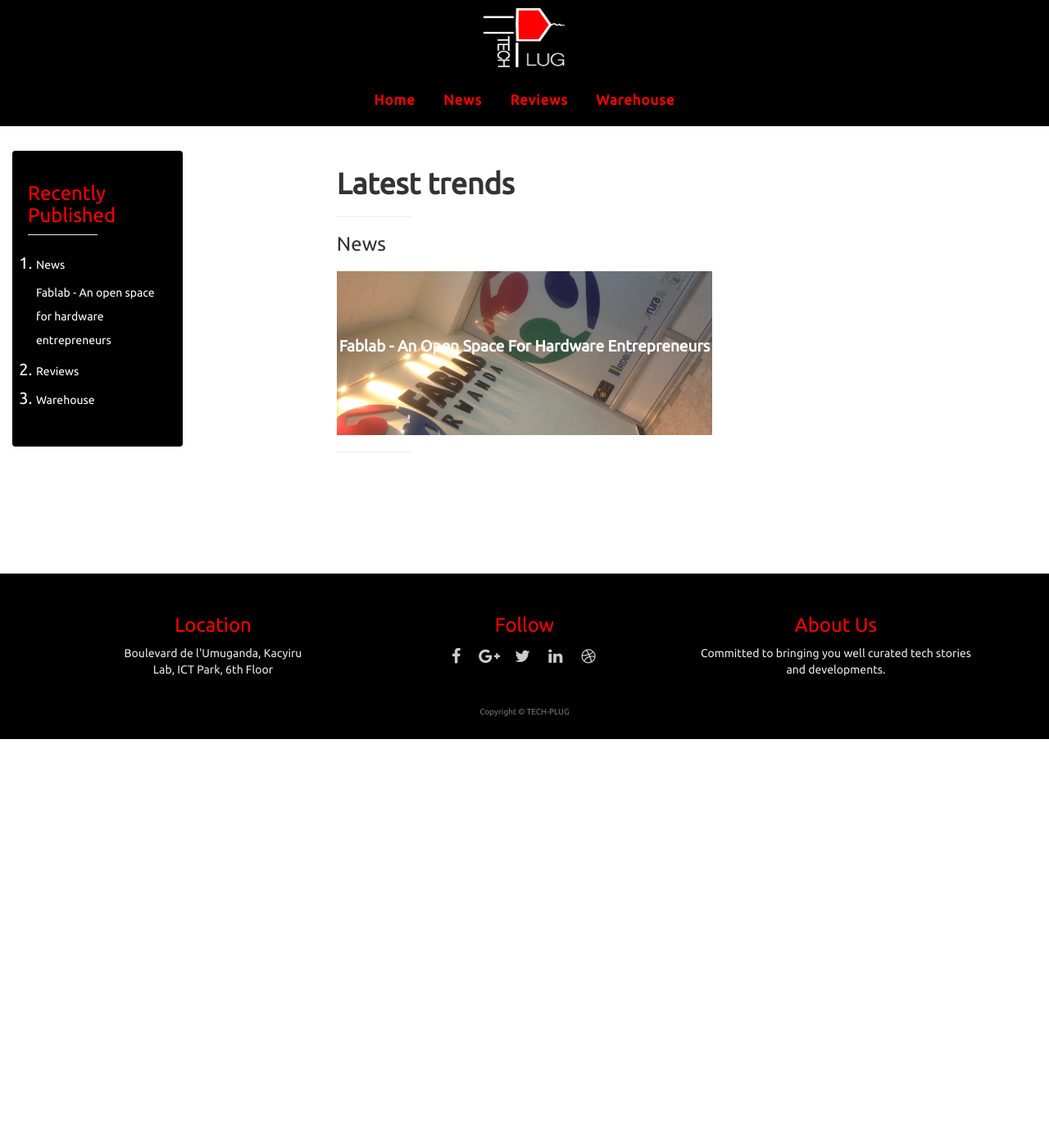
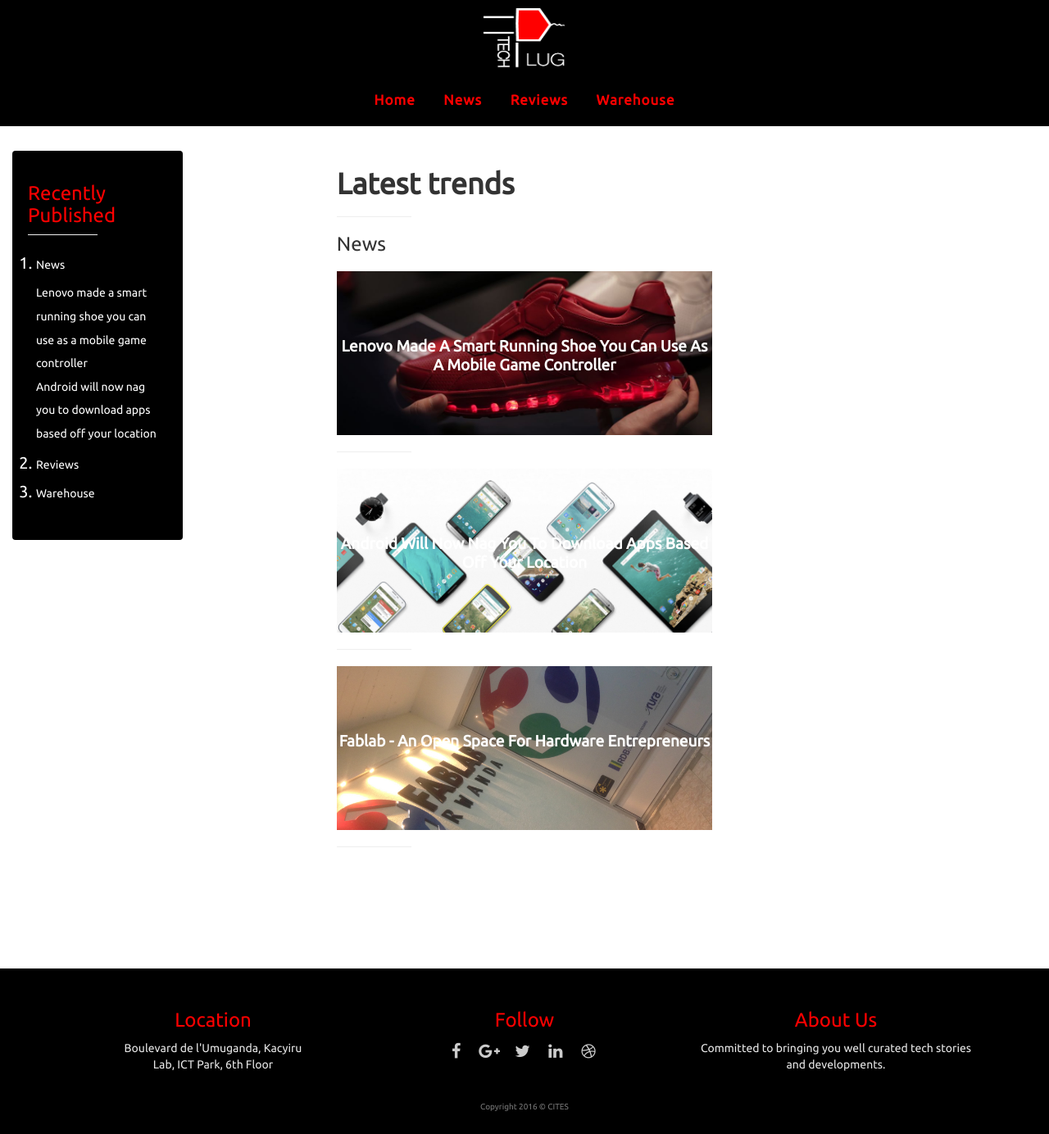
Before and after one commit to boubex/abouba.github.io, a Jekyll site: the page built from index.html, in a window 1280 px wide. Shown: the whole page at 82% size. Built offline with Jekyll 4.4.1, drawn with Linux system fonts in a browser that asks for light colours; before the commit the page ends 902 px from its top, so only the background shows below that; some of the changed lines change nothing that is shown.

Commit message:
new post

```diff
--- a/_includes/footer.html
+++ b/_includes/footer.html
@@ -35,5 +35,6 @@
         </div>
 
 
-                      <p class= "copyright text-muted text-center">  Copyright &copy; TECH-PLUG</p>
-    </footer>
+                      <p class= "copyright text-muted text-center">  Copyright 2016 &copy; CITES</p>
+
+                        </footer>
--- /dev/null
+++ b/_posts/News/2016-06-06-google will be tracking you.md
@@ -0,0 +1,18 @@
+---
+layout: posts
+author: Aboubakar
+title: Android will now nag you to download apps based off your location
+subtitle: not cool alphabet !!!!
+category: News
+image: google.png
+source:
+---
+Google officially announced a new Android feature today that notifies Play Store users of apps that might be relevant to them based off their location. It's called Nearby and users can opt in by turning on their Bluetooth and location. So, for example, if you're near CVS Pharmacy, Nearby will let you know that you can print photos there through the pharmacy's app. Or if you're in an airport's United terminal, Nearby will prompt you to download the airline's app and watch its free in-air entertainment. If a notification is clicked, users will be pushed through to its Play Store listing.
+
+The new feature will also make it easier to set up your phone with Android Wear and Google Cast devices that are in your proximity. The update is rolling out as part of a Google Play Services update and will be available on Android 4.4 and above.
+
+*"it'll be available on Android 4.4 and above"*
+
+This sounds like a whole lot of forced advertisements to me, but it could be helpful in certain circumstances. Maybe I do want to know about a museum's audio tour app. Google doesn't indicate that these will be advertisers, but rather that any app developer can incorporate beacon technology that will allow their app to be promoted on Nearby.
+
+The release of Nearby follows Google's decision to let advertisers pay for "promoted pins" on Google Maps. It also does something similar on search: if someone Googles "coffee nearby" a paying advertiser could show up as the first result.
--- /dev/null
+++ b/_posts/News/2016-06-09-lenovo made runing shoes.md
@@ -0,0 +1,16 @@
+---
+layout: posts
+author: Aboubakar
+title: Lenovo made a smart running shoe you can use as a mobile game controller
+subtitle: Ps they are sexy
+category: News
+image: lenovo.jpg
+source:
+---
+it wouldn't be a tech conference without a ridiculous wearable prototype. At Lenovo's Tech World in San Francisco today, the company brought out a smart running shoe made in collaboration with outsole maker Vibram. It runs on an Intel Curie wearable chip and performs most of your standard fitness tracker functions. (No heart rate monitor.)
+
+The partnership has been in the works for more than a year, but the gadget is now a fully finished prototype. As just a proof-of-concept, the shoe isn't really anything a consumer can expect to find in stores any time soon. But it is a step in the right direction, toward wearables that offer the benefits of a fitness tracker while retaining the modest aesthetic of a standard pair of sneakers.
+
+*"It's far more attractive than other fitness trackers on the market"*
+
+The shoe counts your steps and tracks calories burned, lights up along the bottom, and contains a customizable 3D-printed insole. It can also charge wirelessly if you place it on a shoe-sized charging panel. One unique function you couldn't easily replicate with a wrist-worn fitness tracker is using the shoes to play games. Lenovo set the pair up to work with an endless runner-style mobile game, and you can use your feet as a controller to step back and forth. You can easily imagine this extending to some type of on-the-go version of Dance Dance Revolution. Is it practical? No, not really. But it's definitely more useful than your run-of-the-mill wearable.
--- a/css/style.css
+++ b/css/style.css
@@ -211,7 +211,7 @@
 background-position: center;
   background-size: cover;
   height:500px ;
-  width:100%;
+  width:1000px;
   background-repeat: no-repeat;
   padding-top: 150px;
 
```
Also changed, not shown: img/google.png (added), img/lenovo.jpg (added).
